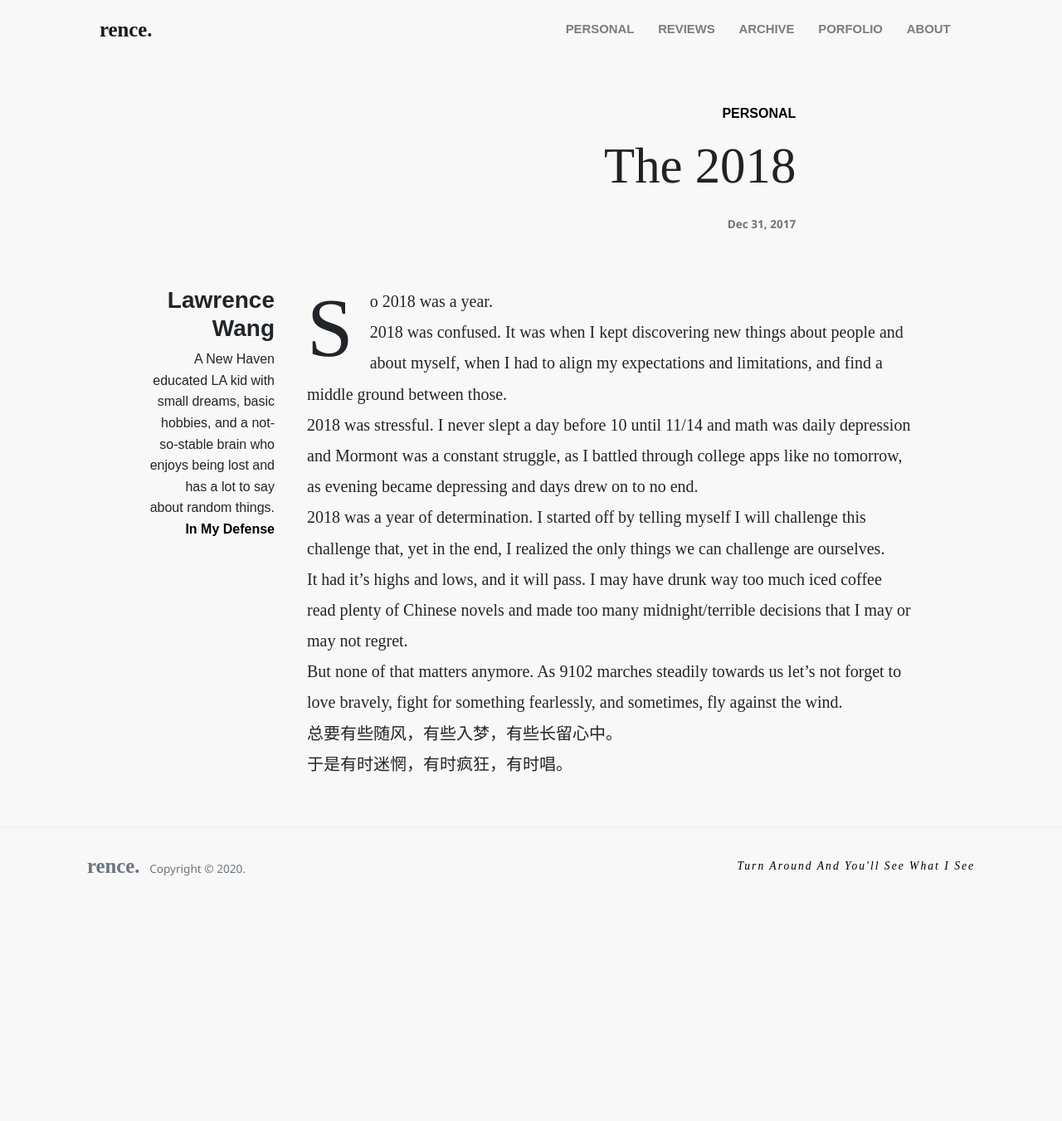
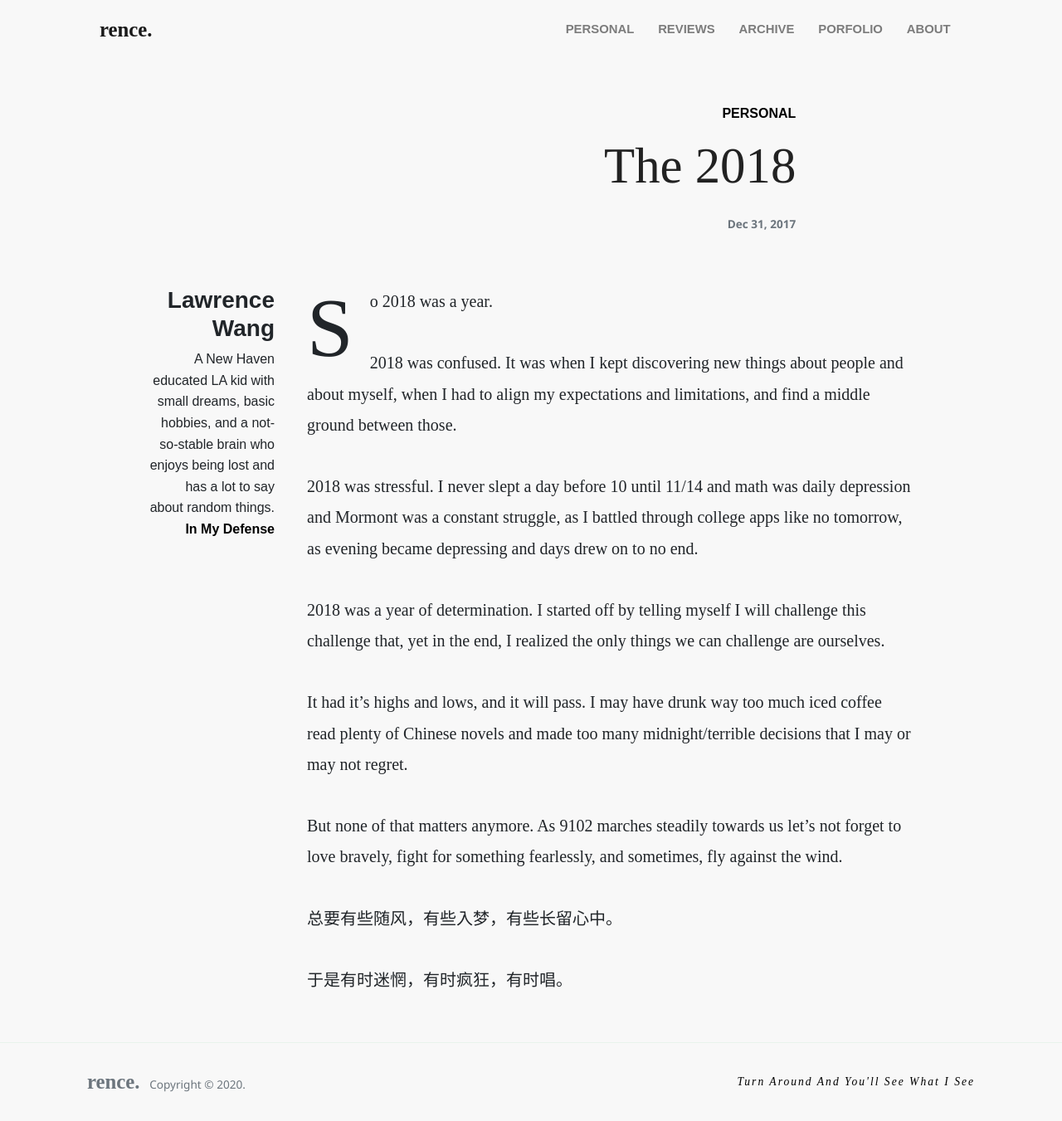
Before and after one commit to law-wang/Moodblog, a Jekyll site: the page built from _posts/2017-12-31-2018.md, in a window 1280 px wide and 1351 px high. Shown: the whole window at 83% size. Built offline with Jekyll 4.4.1, drawn with Linux system fonts in a browser that asks for light colours; nearby versions of some CDN libraries; some web fonts are replaced.

Commit message:
update posts

```diff
--- a/_posts/2017-12-31-2018.md
+++ b/_posts/2017-12-31-2018.md
@@ -6,11 +6,11 @@ category: Personal
 tag: [Short, Reflection]
 ---
 
-So 2018 was a year. <br/>
-2018 was confused. It was when I kept discovering new things about people and about myself, when I had to align my expectations and limitations, and find a middle ground between those. <br/>
-2018 was stressful. I never slept a day before 10 until 11/14 and math was daily depression and Mormont was a constant struggle, as I battled through college apps like no tomorrow, as evening became depressing and days drew on to no end. <br/>
-2018 was a year of determination. I started off by telling myself I will challenge this challenge that, yet in the end, I realized the only things we can challenge are ourselves. <br/>
-It had it's highs and lows, and it will pass. I may have drunk way too much iced coffee read plenty of Chinese novels and made too many midnight/terrible decisions that I may or may not regret. <br/>
-But none of that matters anymore. As 9102 marches steadily towards us let's not forget to love bravely, fight for something fearlessly, and sometimes, fly against the wind. <br/>
-总要有些随风，有些入梦，有些长留心中。<br/>
+So 2018 was a year. <br/> <br/>
+2018 was confused. It was when I kept discovering new things about people and about myself, when I had to align my expectations and limitations, and find a middle ground between those. <br/> <br/>
+2018 was stressful. I never slept a day before 10 until 11/14 and math was daily depression and Mormont was a constant struggle, as I battled through college apps like no tomorrow, as evening became depressing and days drew on to no end. <br/> <br/>
+2018 was a year of determination. I started off by telling myself I will challenge this challenge that, yet in the end, I realized the only things we can challenge are ourselves. <br/> <br/>
+It had it's highs and lows, and it will pass. I may have drunk way too much iced coffee read plenty of Chinese novels and made too many midnight/terrible decisions that I may or may not regret. <br/> <br/>
+But none of that matters anymore. As 9102 marches steadily towards us let's not forget to love bravely, fight for something fearlessly, and sometimes, fly against the wind. <br/> <br/>
+总要有些随风，有些入梦，有些长留心中。<br/> <br/>
 于是有时迷惘，有时疯狂，有时唱。
```
Also changed, not shown: _posts/2019-07-01-the-end.md (+3 -3 lines).
